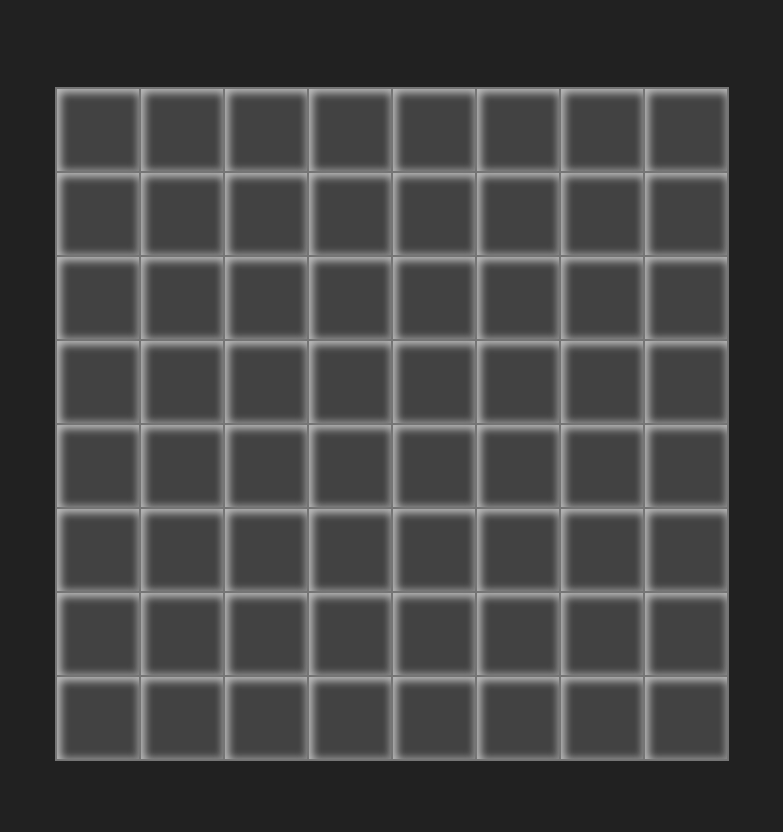
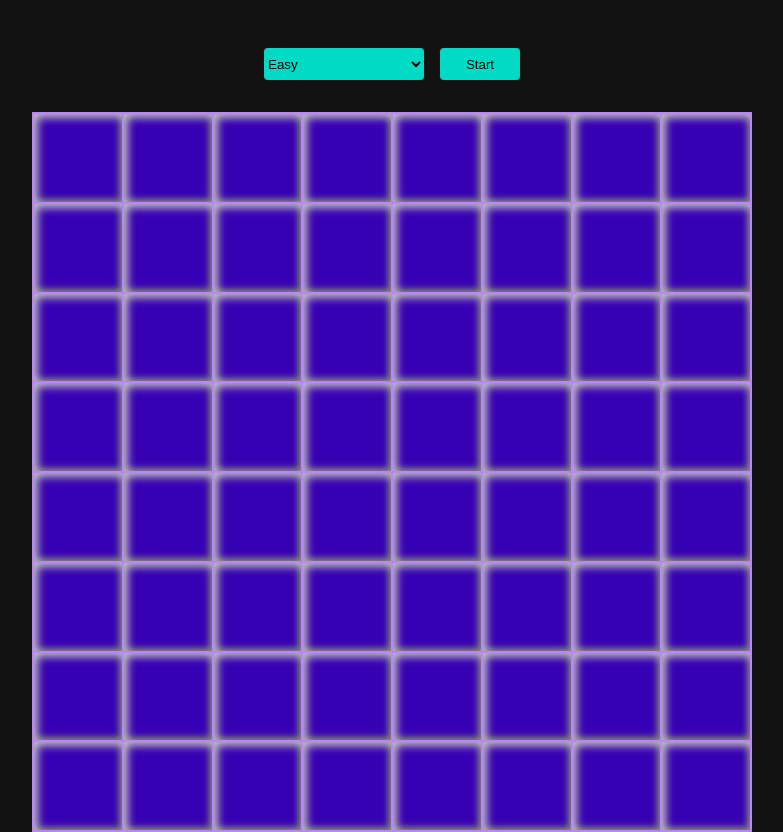
Before and after one commit to DanielSegal1/minesweeper, a website with bundled scripts: page index.html in a window 1280 px wide. Shown: the whole page, without its empty margins (248-1031 px from the left). Before the commit the page ends 800 px from the top, so only its background shows below. Built offline with nearby package versions, Linux system fonts and the light colour scheme.

Commit message:
created option to start new game with different levels

```diff
--- a/config/boardConfig.js
+++ b/config/boardConfig.js
@@ -1,4 +1,4 @@
-const LEVELS = {
+export const LEVELS = {
     'Easy': {
         size: 8,
         minesQuantity: 8
--- a/controller.js
+++ b/controller.js
@@ -1,10 +1,14 @@
-import {exposeCellByPosition, toggleFlagCellByPosition} from './logic/boardLogic.js';
+import {startNewGame,
+        exposeCellByPosition,
+        toggleFlagCellByPosition}
+        from './logic/boardLogic.js';
 
 export class Controller {
     constructor(boardModel, boardView) {
         this.boardModel = boardModel;
         this.boardView = boardView;
 
+        this.boardView.bindStartNewGame(this.handleStartNewGame);
         this.boardView.bindExposeCell(this.handleExposeCell);
         this.boardView.bindToggleFlagCell(this.handleToggleFlagCell);
 
@@ -15,6 +19,10 @@ export class Controller {
         this.boardView.displayBoard(board);
     }
 
+    handleStartNewGame = (level) => {
+        this.boardModel = startNewGame(level);
+        this.onBoardChanged(this.boardModel);
+    }
     handleExposeCell = (row, col) => {
         exposeCellByPosition(this.boardModel, row, col);
         this.onBoardChanged(this.boardModel);
--- a/index.css
+++ b/index.css
@@ -8,12 +8,25 @@
     --gray: #757575;
     --dark-gray: #424242;
     --black: #212121;
+    --light-purple: #927FBF;
+    --dark-purple: #310A5D;
+    --primary: #BB86FC;
+    --primary-variant: #3700B3;
+    --secondary: #03DAC6;
+    --background: #121212;
+    --surface: #121212;
+    --error: #CF6679;
+    --on-primary: white;
+    --on-secondary: black;
+    --on-background: white;
+    --on-surface: white;
+    --on-error: black;
 }
 
 html {
     font-size: 16px;
-    background-color: var(--black);
-    color: var(--light-white);
+    background-color: var(--background);
+    color: var(--on-background);
 }
 
 body {
@@ -30,20 +43,23 @@ body {
 }
 
 .board-container {
-    height: 100%;
     display: flex;
     align-items: center;
     justify-content: center;
 }
 
 .board {
-    background-color: var(--gray);
+    background-color: var(--primary);
+    height: 45rem;
+    width: 45rem;
+    table-layout: fixed;
+    white-space: nowrap;
 }
 
 .board-cell {
-    background-color: var(--dark-gray);
-    width: 5rem;
-    height: 5rem;
+    white-space: nowrap;
+    background-color: var(--primary-variant);
+    color: var(--on-primary);
     text-align: center;
 }
 
@@ -55,4 +71,30 @@ body {
 .board-finish {
     font-size: 2rem;
     margin-top: 3rem;
+    color: var(--on-background);
 }
+
+.new-game-form {
+    display: flex;
+    justify-content: space-between;
+    padding: 2rem;
+}
+
+.new-game-level {
+    background-color: var(--secondary);
+    color: var(--on-secondary);
+    width: 10rem;
+    border: none;
+    border-radius: .25rem;
+    height: 2rem;
+    margin-right: 1rem;
+}
+
+.new-game-start {
+    background-color: var(--secondary);
+    color: var(--on-secondary);
+    border: none;
+    border-radius: .25rem;
+    height: 2rem;
+    width: 5rem;
+}
--- a/logic/boardLogic.js
+++ b/logic/boardLogic.js
@@ -1,5 +1,11 @@
+import {LEVELS} from '../config/boardConfig.js';
 import {Cell} from "../models/cell.js";
+import {Board} from '../models/board.js';
 import {exposeCell, toggleFlagCell} from './cellLogic.js';
+
+export function startNewGame(level = 'Easy') {
+    return new Board(LEVELS[level].size, LEVELS[level].minesQuantity);
+}
 
 export function initializeCells({size, minesQuantity}) {
     let cells = [];
--- a/models/board.js
+++ b/models/board.js
@@ -8,4 +8,5 @@ export class Board {
         this.minesQuantity = Math.min(this.minesQuantity, this.size ** 2);
         this.cells = initializeCells(this);
     }
+
 }
--- a/views/boardView.js
+++ b/views/boardView.js
@@ -1,4 +1,5 @@
-import {createElement, getElement} from './viewUtils.js'
+import {createElement, getElement} from './viewUtils.js';
+import {LEVELS} from '../config/boardConfig.js';
 
 export class BoardView {
     constructor() {
@@ -7,7 +8,9 @@ export class BoardView {
         this.boardTable = createElement('table', ['board']);
         this.boardTableContainer.append(this.boardTable);
         this.boardFinishMessage = createElement('span', ['board-finish']);
-        this.app.append(this.boardFinishMessage, this.boardTableContainer);
+        this.newGameForm = createElement('form', ['new-game-form']);
+        this.initNewGameForm();
+        this.app.append(this.boardFinishMessage, this.newGameForm, this.boardTableContainer);
 
         this.initLocalListeners();
     }
@@ -52,11 +55,33 @@ export class BoardView {
         if (cell.isExposed) {
             return cell.isMine ? '💣' : cell.nearbyMines;
         } else {
-            return cell.isFlagged ? '🏴' : '';
+            return cell.isFlagged ? '🏴' : ' ';
         }
     }
 
     initLocalListeners() {
+    }
+
+    initNewGameForm() {
+        this.newGameLevel = createElement('select', ['new-game-level']);
+        for (const level in LEVELS) {
+            const option = createElement('option', ['new-game-level-option']);
+            option.value = level;
+            option.innerHTML = level;
+            this.newGameLevel.append(option);
+        }
+
+        this.newGameStart = createElement('input', ['new-game-start']);
+        this.newGameStart.type = 'submit';
+        this.newGameStart.value = 'Start';
+        this.newGameForm.append(this.newGameLevel, this.newGameStart);
+    }
+
+    bindStartNewGame(handler) {
+        this.newGameForm.addEventListener('submit', event => {
+            event.preventDefault();
+            handler(this.newGameLevel.value);
+        })
     }
 
     bindExposeCell(handler) {
```
